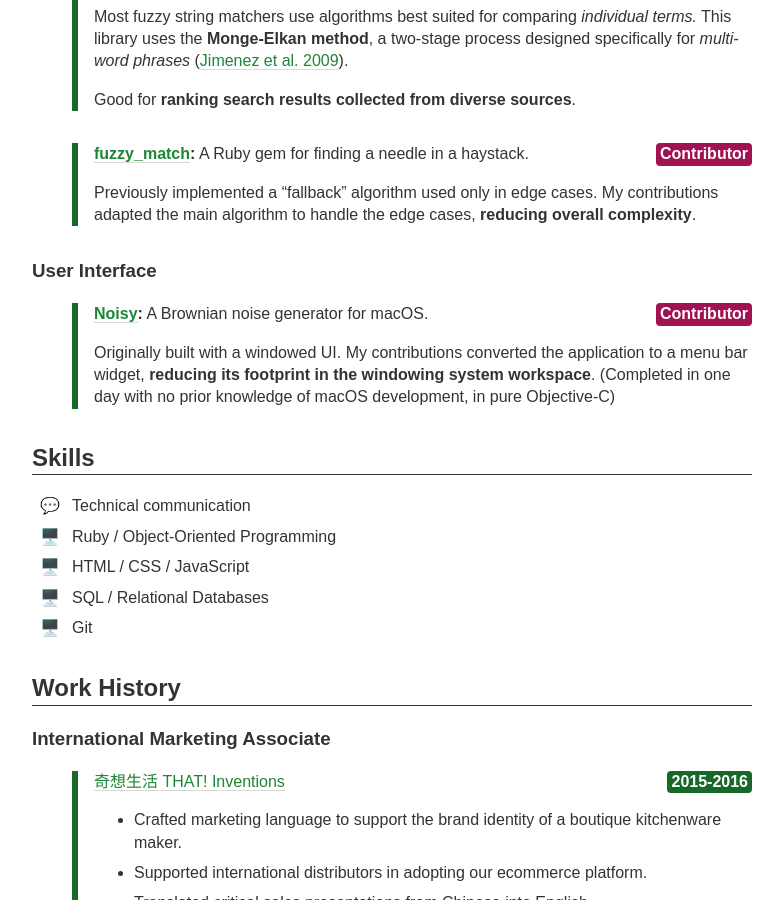
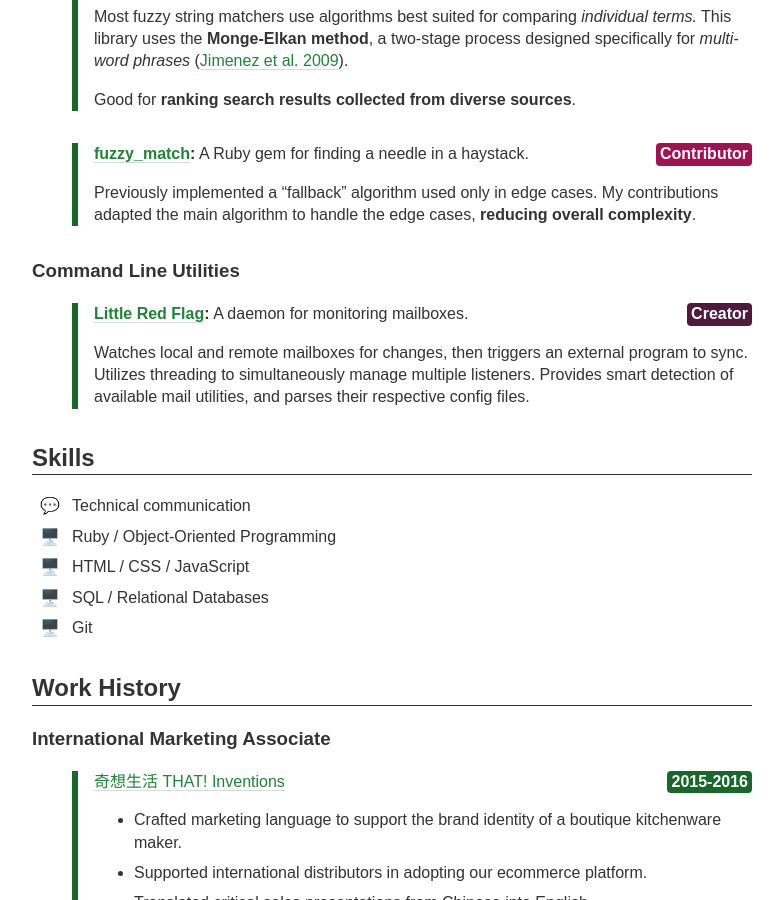
Before and after one commit to rlue/ryanlue.com, a Jekyll site: the page built from about/cv.md, in a window 1280 px wide and 900 px high, scrolled down 545 px. Shown: the whole window, without its empty margins (248-1031 px from the left). Built offline with Jekyll 4.4.1, drawn with Linux system fonts in a browser that asks for light colours.

Commit message:
Update CV: Replace Noisy with Little Red Flag

```diff
--- a/about/cv.md
+++ b/about/cv.md
@@ -51,14 +51,14 @@ Projects
 
   Previously implemented a “fallback” algorithm used only in edge cases. My contributions adapted the main algorithm to handle the edge cases, **reducing overall complexity**.
 
-### User Interface
+### Command Line Utilities
 {: .projects__section }
 
-* <div class="projects__role projects__role--contributor">Contributor</div>
+* <div class="projects__role projects__role--creator">Creator</div>
 
-  <span class="projects__name">[Noisy][no]{:target="_blank"}:</span> A Brownian noise generator for macOS.
+  <span class="projects__name">[Little Red Flag][lrf]{:target="_blank"}:</span> A daemon for monitoring mailboxes.
 
-  Originally built with a windowed UI. My contributions converted the application to a menu bar widget, **reducing its footprint in the windowing system workspace**. (Completed in one day with no prior knowledge of macOS development, in pure Objective-C)
+  Watches local and remote mailboxes for changes, then triggers an external program to sync. Utilizes threading to simultaneously manage multiple listeners. Provides smart detection of available mail utilities, and parses their respective config files.
 
 Skills
 ------
@@ -151,7 +151,7 @@ Contact.patchButtons('nameplate__phone');
 [slt]: https://github.com/rlue/something_like_that
 [mem]: http://www.gelbukh.com/CV/Publications/2009/Generalized%20Mongue-Elkan%20Method%20for%20Approximate%20Text%20String.pdf
 [fm]: https://github.com/seamusabshere/fuzzy_match/pull/24
-[no]: https://github.com/rlue/Noisy
+[lrf]: https://github.com/rlue/little_red_flag
 [that]: https://thatinventions.com/
 [freez]: https://www.kickstarter.com/projects/that/freezthat-frozen-treats-in-a-flash
 [trin]: http://trinityscholar.com/
```
Also changed, not shown: 1 other file.
